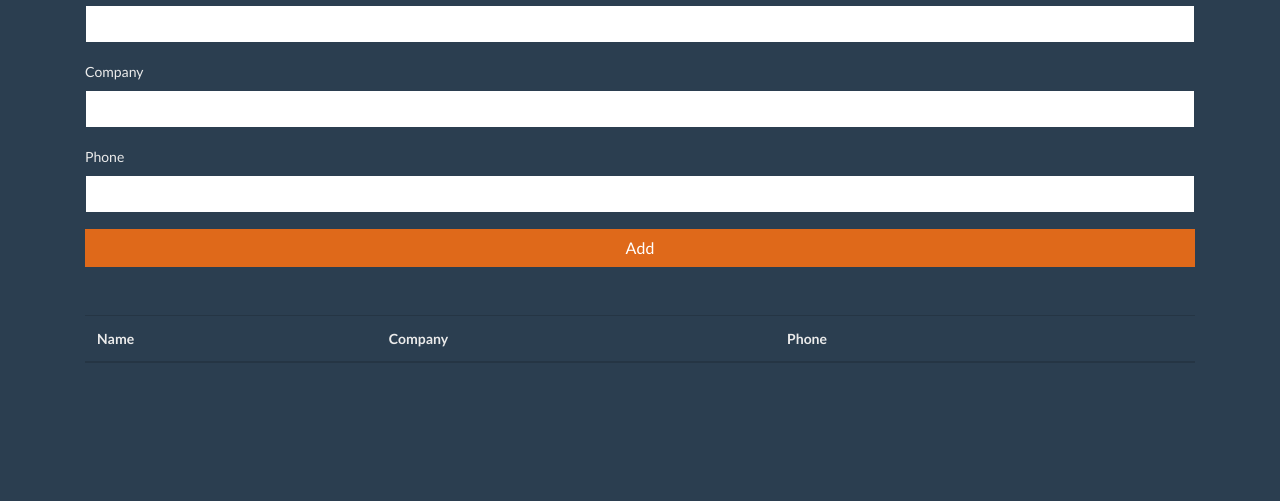
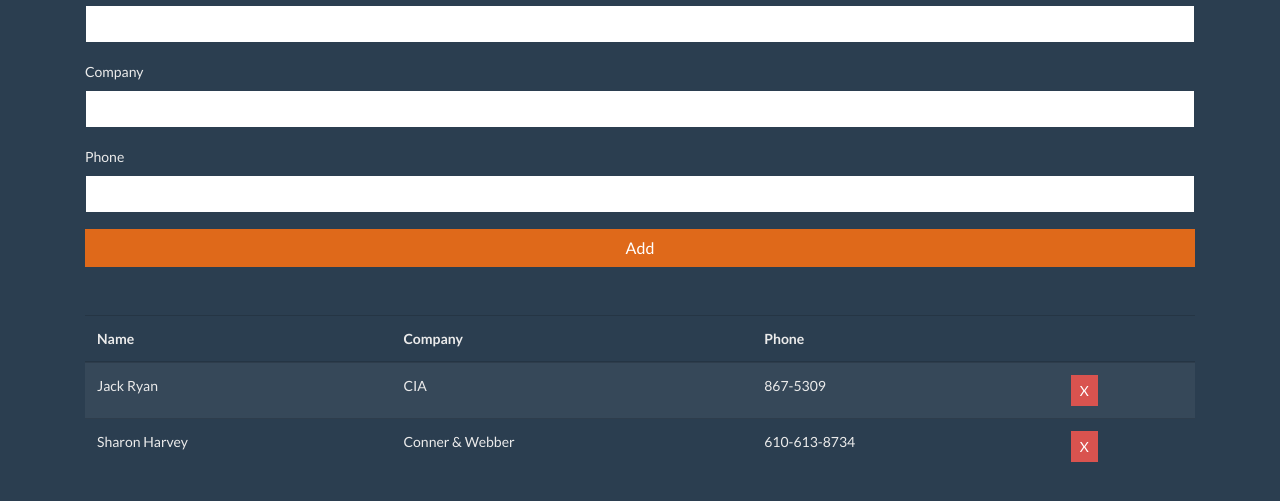
Before and after one commit to Harvey783/ContactsApp, a plain HTML site: page index.html in a window 1280 px wide. Shown: the part 125-626 px from the top of the page. Drawn offline with nearby package versions, Linux system fonts and the light colour scheme.

Commit message:
addContactToList()

```diff
--- a/app.js
+++ b/app.js
@@ -8,7 +8,7 @@ class Contact {
 
 class UI {
   static displayContacts() {
-    const StoreDContacts = [
+    const StoredContacts = [
       {
         name: "Jack Ryan",
         company: "CIA",
@@ -20,8 +20,24 @@ class UI {
         phone: "610-613-8734"
       }
     ];
-    const contacts = StoreDContacts;
+    const contacts = StoredContacts;
 
-    contacts.forEach(contact => UI.addContactToList());
+    contacts.forEach(contact => UI.addContactToList(contact));
+  }
+
+  static addContactToList(contact) {
+    const list = document.querySelector("#list-app-table");
+
+    const row = document.createElement("tr");
+
+    row.innerHTML = `
+      <td>${contact.name}</td>
+      <td>${contact.company}</td>
+      <td>${contact.phone}</td>
+      <td><a href="#" class="btn btn-danger btn-sm delete">X</a></td>
+      `;
+    list.appendChild(row);
   }
 }
+
+document.addEventListener("DOMContentLoaded", UI.displayContacts);
```
Also changed, not shown: index.html (+1 -2 lines).
